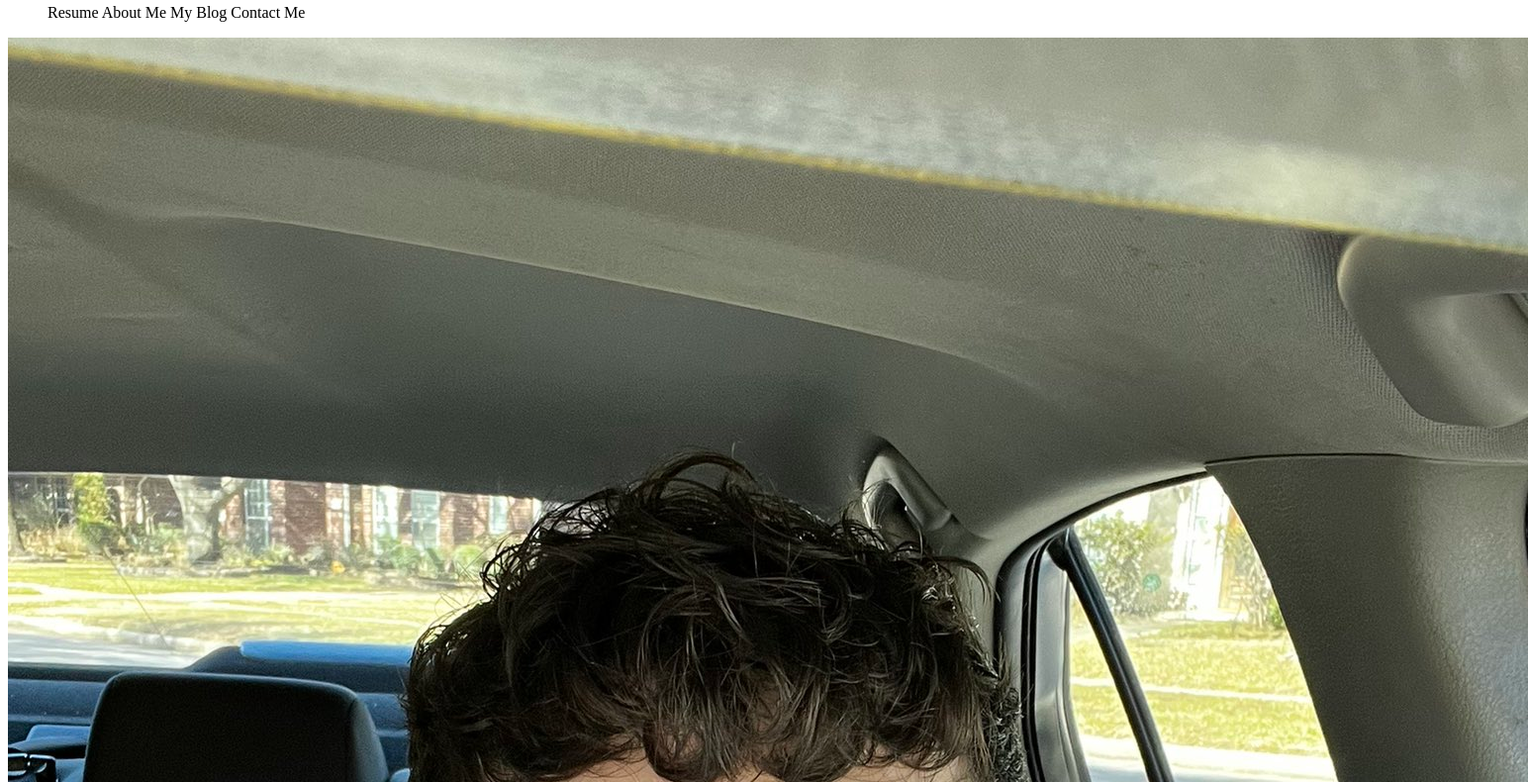
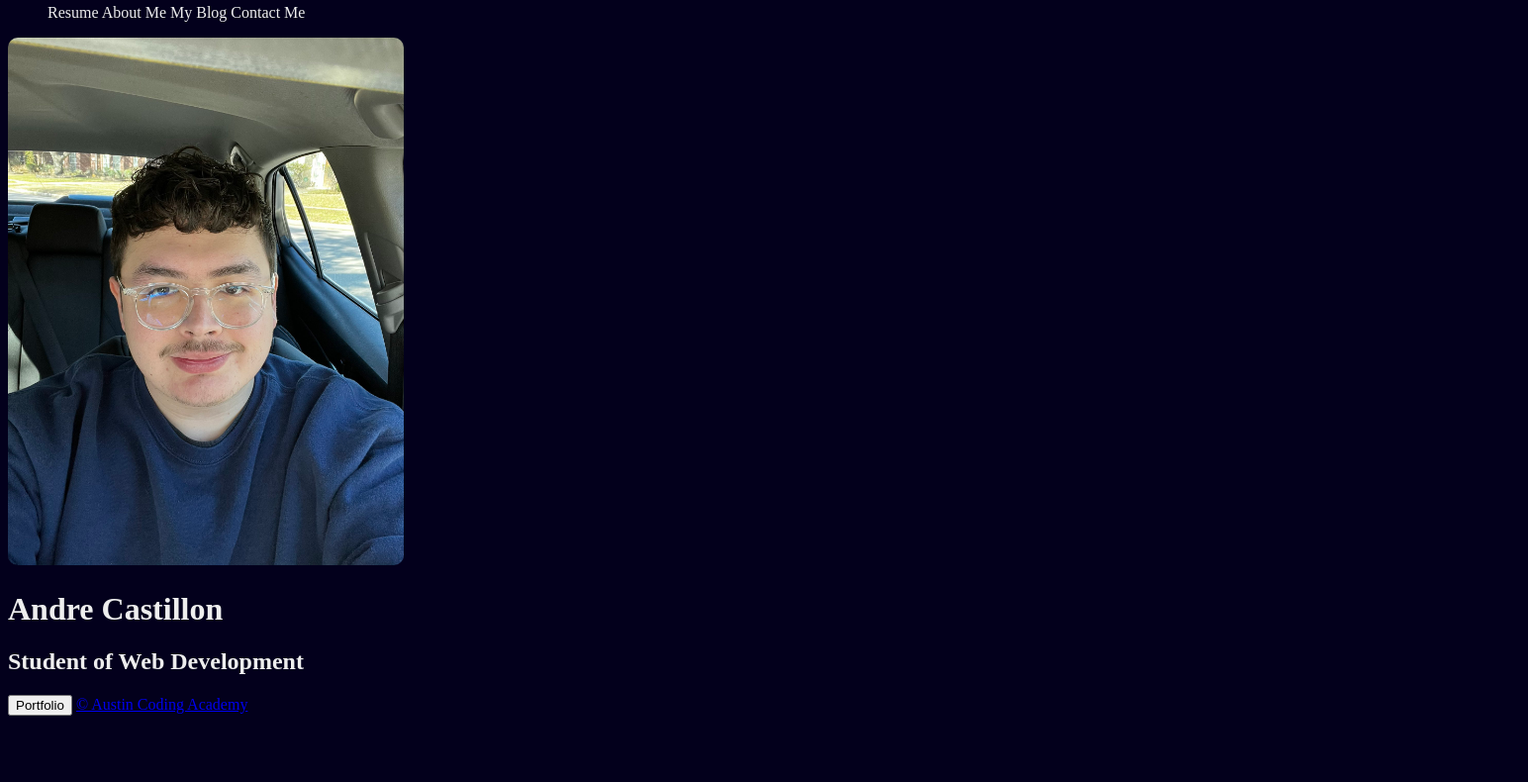
Before and after one commit to andrecastillon/web101_andre_castillon, a plain HTML site: page index.html in a window 1280 px wide. Shown: the part 324-1114 px from the top of the page at 99% size, 1544 px wide, since content can reach past the window. After the commit the page ends 1055 px from the top, so only its background shows below. Drawn offline with Linux system fonts and the light colour scheme.

Commit message:
img styling

```diff
--- a/index.html
+++ b/index.html
@@ -5,7 +5,7 @@
   <meta http-equiv="X-UA-Compatible" content="IE=edge">
   <meta name="viewport" content="width=device-width, initial-scale=1.0">
   <title>My Portfolio</title>
-  <link rel="stylesheet" href="resume-styles.css">
+  <link rel="stylesheet" href="styles.css">
 </head>
 <body>
   <header>
--- a/styles.css
+++ b/styles.css
@@ -6,3 +6,9 @@ html {
 body {
   background-color: #03001C;
 }
+
+#profile-pic {
+  width: 400px;
+  height: auto;
+  border-radius: 10px;
+}
```
Also changed, not shown: resume.html (+1 -1 lines).
